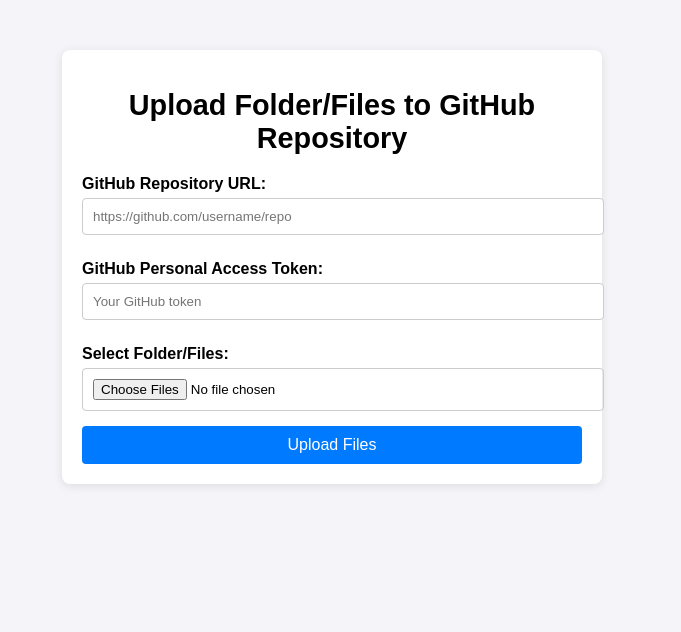
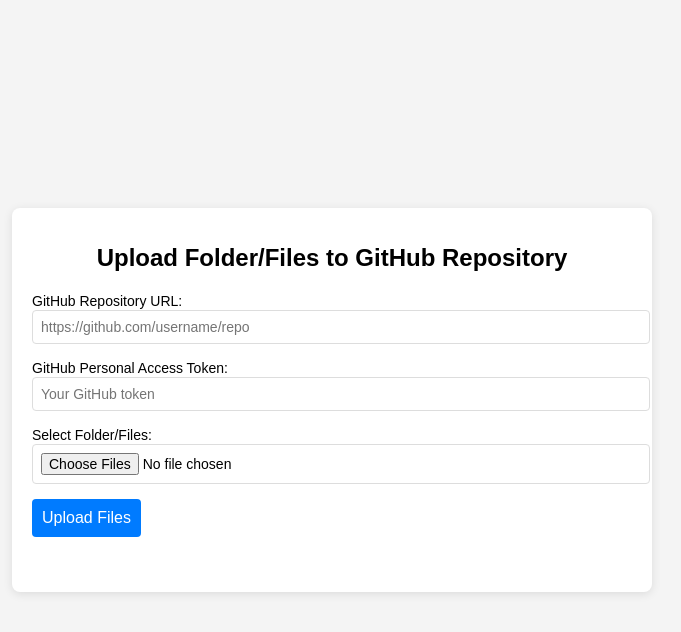
Before and after one commit to Paulwq12/moving-local-to-github, a website: page public/index.html in a window 1280 px wide. Shown: the whole page, without its empty margins (308-989 px from the left). Drawn offline with Linux system fonts and the light colour scheme.

Commit message:
Update styles.css

```diff
--- a/public/styles.css
+++ b/public/styles.css
@@ -1,57 +1,67 @@
 body {
   font-family: Arial, sans-serif;
-    background-color: #f4f4f9;
+  background-color: #f4f4f4;
+  display: flex;
+  justify-content: center;
+  align-items: center;
+  height: 100vh;
   margin: 0;
-    padding: 0;
 }
 
 .container {
-    max-width: 500px;
-    margin: 50px auto;
-    background: #fff;
+  background-color: white;
   padding: 20px;
+  box-shadow: 0 2px 10px rgba(0, 0, 0, 0.1);
   border-radius: 8px;
-    box-shadow: 0 2px 10px rgba(0, 0, 0, 0.1);
+  width: 100%;
+  max-width: 600px;
 }
 
 h1 {
-    font-size: 1.8em;
+  font-size: 24px;
   margin-bottom: 20px;
   text-align: center;
 }
 
-  label {
-    display: block;
-    margin: 10px 0 5px;
-    font-weight: bold;
+form {
+  display: flex;
+  flex-direction: column;
 }
 
-  input {
-    width: 100%;
-    padding: 10px;
+form div {
   margin-bottom: 15px;
-    border: 1px solid #ccc;
-    border-radius: 4px;
 }
 
-  button {
+form label {
+  font-size: 14px;
+  margin-bottom: 5px;
+}
+
+form input {
+  padding: 8px;
+  font-size: 14px;
+  border: 1px solid #ddd;
+  border-radius: 4px;
   width: 100%;
+}
+
+form button {
   padding: 10px;
-    background: #007bff;
-    color: #fff;
+  background-color: #007bff;
+  color: white;
+  font-size: 16px;
   border: none;
   border-radius: 4px;
   cursor: pointer;
-    font-size: 1em;
 }
 
-  button:hover {
-    background: #0056b3;
+form button:hover {
+  background-color: #0056b3;
 }
 
-  #status {
+#message {
   margin-top: 20px;
-    font-size: 0.9em;
-    color: green;
-    text-align: center;
+  font-size: 16px;
+  font-weight: bold;
+  color: #28a745;
 }
```
Lines whose indentation alone changed are shown as unchanged.
